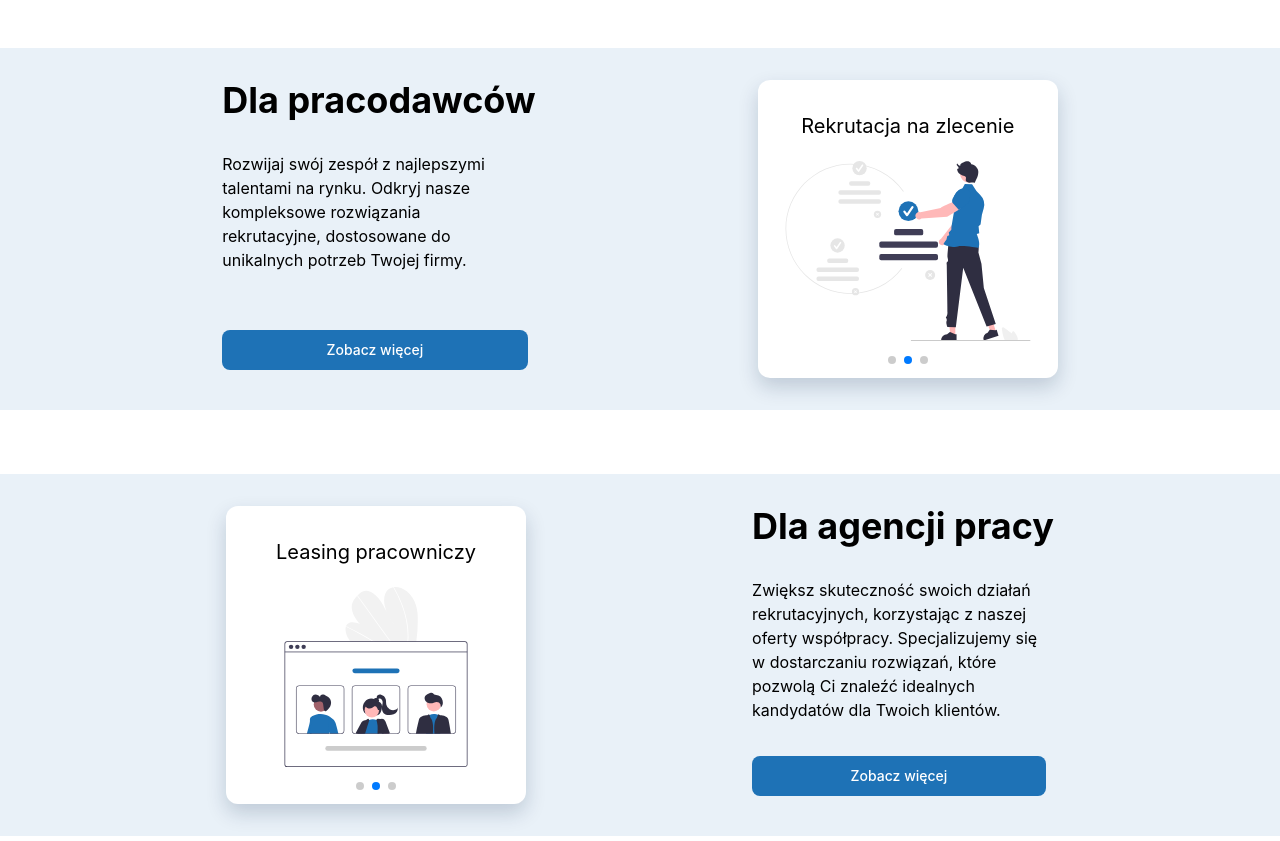
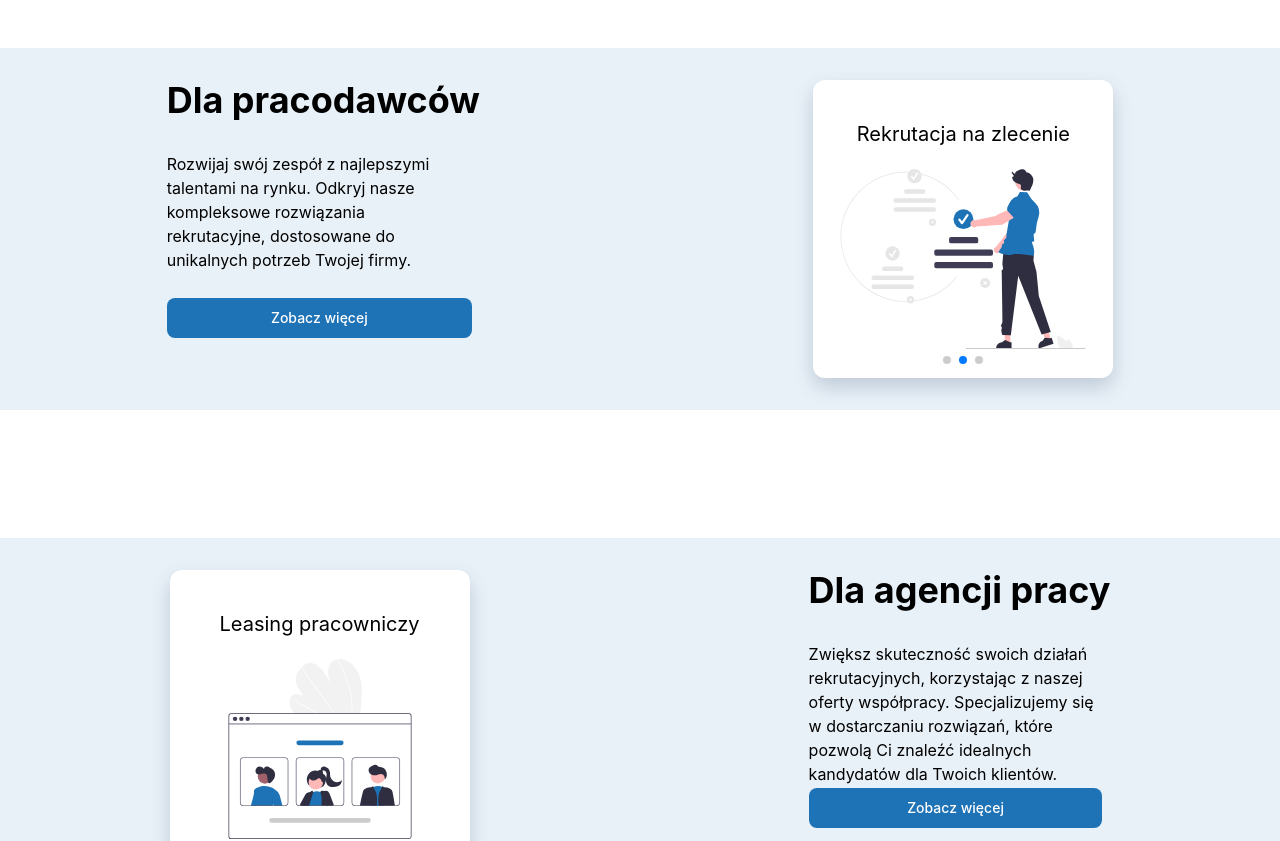
Before and after one commit to KacperBlotny/holdhand-website, a React (Vite) app: page / in a window 1280 px wide. Shown: the part 1320-2161 px from the top of the page. Built offline with nearby package versions, Linux system fonts and the light colour scheme.

Commit message:
index page resp

```diff
--- a/src/components/SliderAgency.jsx
+++ b/src/components/SliderAgency.jsx
@@ -13,7 +13,7 @@ import lease from '../assets/svg/lease.svg'
 
 function SliderAgency() {
   return (
-    <>
+    <div className='mx-auto'>
       <Swiper
         spaceBetween={30}
         centeredSlides={true}
@@ -47,7 +47,7 @@ function SliderAgency() {
           </div>
         </SwiperSlide>
       </Swiper>
-    </>
+    </div>
   )
 }
 
--- a/src/components/SliderEmployers.jsx
+++ b/src/components/SliderEmployers.jsx
@@ -13,7 +13,7 @@ import tempwork from '../assets/svg/tempwork.svg'
 
 function SliderEmployers() {
   return (
-    <>
+    <div className='mx-auto'>
       <Swiper
         spaceBetween={30}
         centeredSlides={true}
@@ -30,7 +30,7 @@ function SliderEmployers() {
       >
         <SwiperSlide className='mt-4'>
           <div className='h-[250px] w-[500px] flex flex-col'>
-            <p className='text-xl'>Outsorcing pracowniczy</p>
+            <p className='text-xl'>Outsourcing pracowniczy</p>
             <img src={coffebreak} className='my-auto flex' />
           </div>
         </SwiperSlide>
@@ -47,7 +47,7 @@ function SliderEmployers() {
           </div>
         </SwiperSlide>
       </Swiper>
-    </>
+    </div>
   )
 }
 
--- a/src/pages/Employers.jsx
+++ b/src/pages/Employers.jsx
@@ -54,11 +54,11 @@ function Employers() {
             className='mb-8 border-b border-black p-2 text-3xl font-bold'
             id='mission'
           >
-            Outsorcing Pracowniczy
+            Outsourcing Pracowniczy
           </h2>
           <div className='flex '>
             <p className='lg:w-1/2'>
-              Outsorcing pracowniczy to rozwiązanie, które umożliwia firmom
+              Outsourcing pracowniczy to rozwiązanie, które umożliwia firmom
               zatrudnienie pracowników przez pośrednictwo HoldHand. Ten model
               współpracy oferuje elastyczność w zarządzaniu zasobami ludzkimi,
               bez obciążania struktury wewnętrznej przedsiębiorstwa dodatkowymi
--- a/src/pages/Index.jsx
+++ b/src/pages/Index.jsx
@@ -69,8 +69,8 @@ function Index() {
         </div>
       </div>
 
-      <div className='my-16 w-full bg-light flex justify-evenly py-8'>
-        <div className='flex flex-col'>
+      <div className='my-16 w-full bg-light flex md:flex-row flex-col justify-evenly py-8 mb-32'>
+        <div className='flex flex-col mx-auto py-8 md:pt-0'>
           <h3 className=' flex pb-8 text-4xl font-bold'>Dla pracodawców</h3>
           <p className='w-[300px]'>
             Rozwijaj swój zespół z najlepszymi talentami na rynku. Odkryj nasze
@@ -79,7 +79,7 @@ function Index() {
           </p>
           <Link
             to='/for-employers'
-            className='text-white bg-normal hover:bg-normalHover focus:ring-4 focus:ring-blue-300 font-medium rounded-lg text-sm px-5 py-2.5 me-2 mb-2 focus:outline-none mt-auto text-center'
+            className='text-white bg-normal hover:bg-normalHover focus:ring-4 focus:ring-blue-300 font-medium rounded-lg text-sm px-5 py-2.5 me-2 mb-2 focus:outline-none md:mt-auto text-center mt-8'
           >
             Zobacz więcej
           </Link>
@@ -87,9 +87,9 @@ function Index() {
         <SliderEmployers />
       </div>
 
-      <div className='my-16 w-full bg-light flex justify-evenly py-8 mb-32'>
+      <div className='my-16 w-full bg-light flex md:flex-row flex-col-reverse justify-evenly py-8 mb-32'>
         <SliderAgency />
-        <div className='flex flex-col'>
+        <div className='flex flex-col mx-auto  py-8 md:pt-0'>
           <h3 className=' flex pb-8 text-4xl font-bold'>Dla agencji pracy</h3>
           <p className='w-[300px]'>
             Zwiększ skuteczność swoich działań rekrutacyjnych, korzystając z
@@ -99,7 +99,7 @@ function Index() {
           </p>
           <Link
             to='/for-agency'
-            className='text-white bg-normal hover:bg-normalHover focus:ring-4 focus:ring-blue-300 font-medium rounded-lg text-sm px-5 py-2.5 me-2 mb-2 focus:outline-none  mt-auto text-center'
+            className='text-white bg-normal hover:bg-normalHover focus:ring-4 focus:ring-blue-300 font-medium rounded-lg text-sm px-5 py-2.5 me-2 mb-2 focus:outline-none md:mt-auto text-center mt-8'
           >
             Zobacz więcej
           </Link>
```
